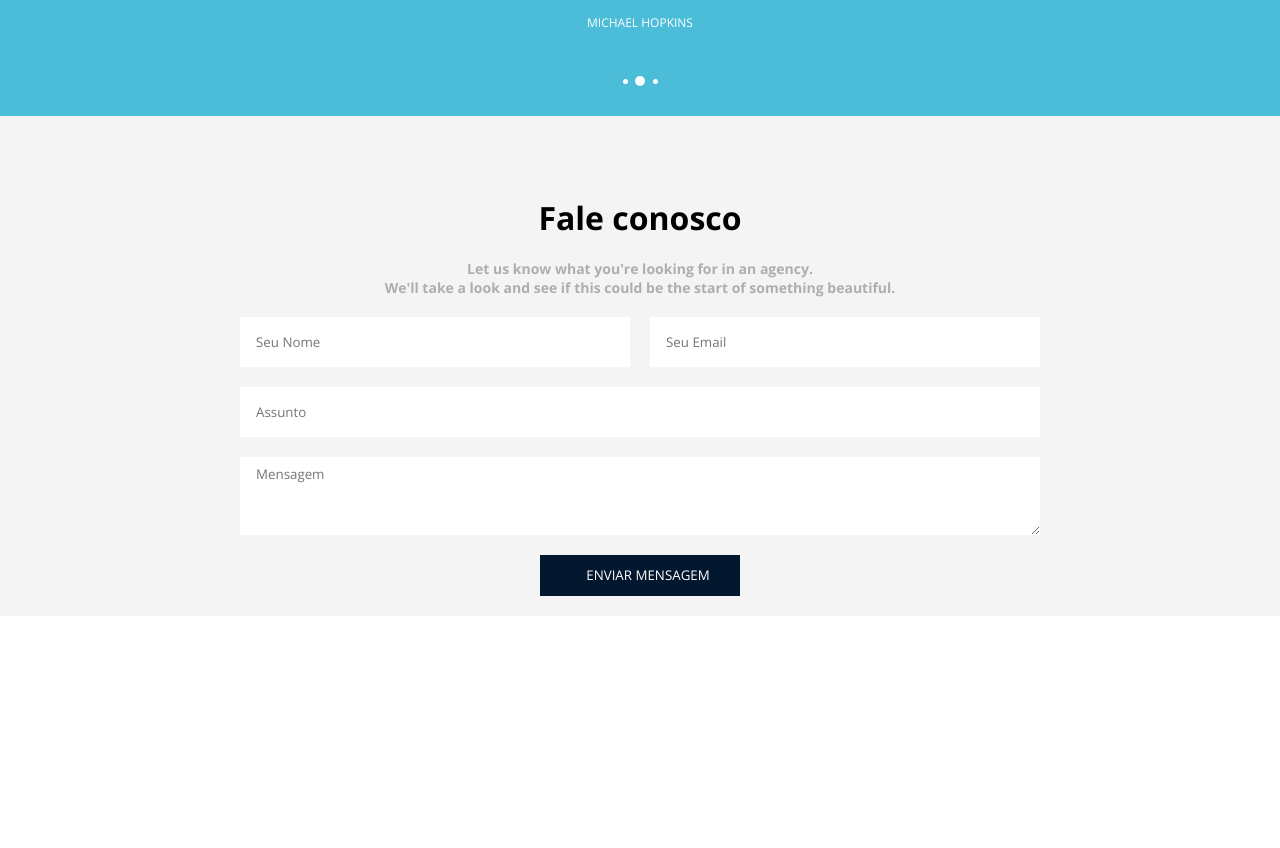
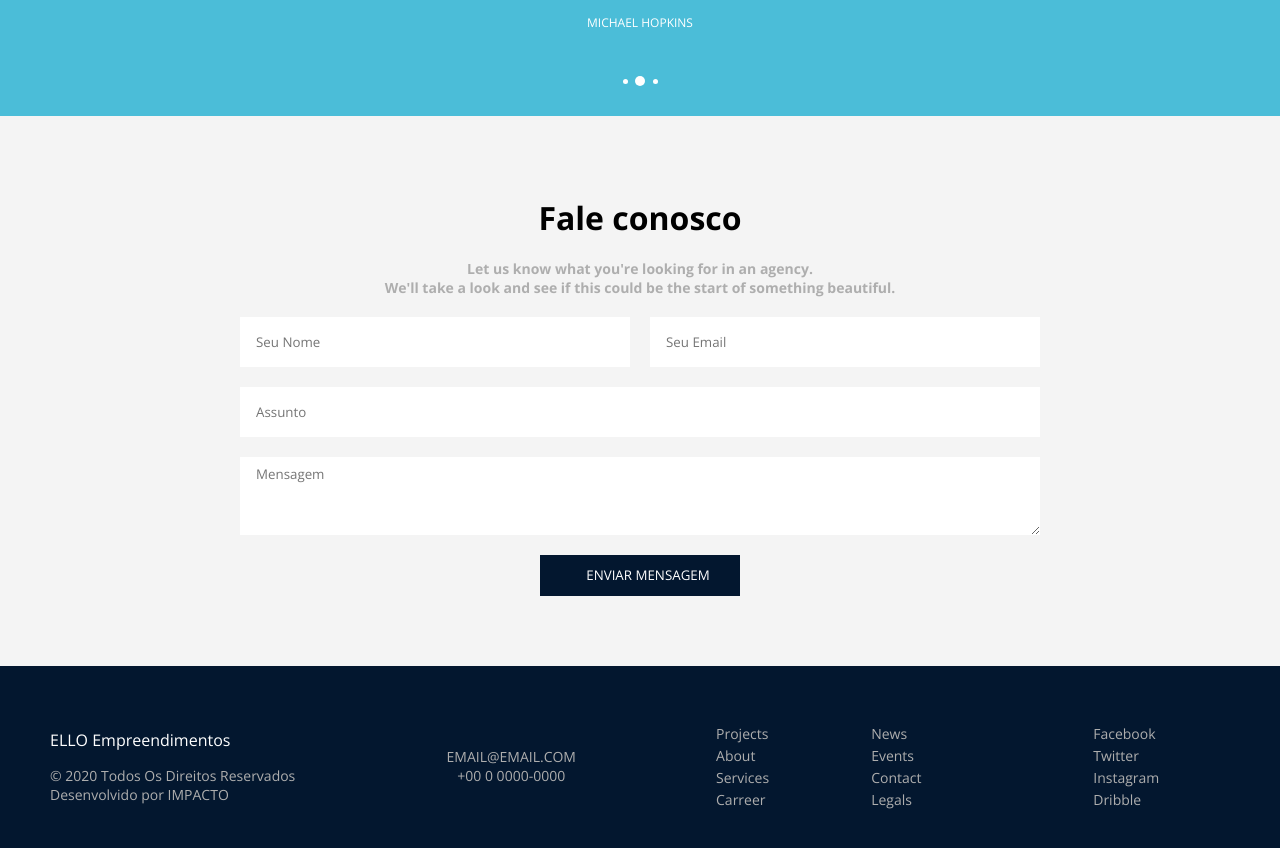
Before and after one commit to ValcineiJr/ello, a React (Create React App) app: page / in a window 1280 px wide. Shown: the part 2988-3836 px from the top of the page. Before the commit the page ends 3664 px from the top, so only its background shows below. Built offline with nearby package versions, Linux system fonts and the light colour scheme.

Commit message:
footer finalizado

```diff
--- a/src/App.js
+++ b/src/App.js
@@ -340,7 +340,69 @@ function App() {
           </div>
           <input type="submit" value="ENVIAR MENSAGEM" />
         </Form>
-        <Footer></Footer>
+        <Footer>
+          <div className="direitos">
+            <p className="title">ELLO Empreendimentos</p>
+            <div>
+              <p className="copy">
+                &copy; 2020 Todos Os Direitos Reservados Desenvolvido por
+                IMPACTO
+              </p>
+            </div>
+          </div>
+          <div className="email">
+            <p>EMAIL@EMAIL.COM</p>
+            <p>+00 0 0000-0000</p>
+          </div>
+          <div className="news">
+            <ul>
+              <li>
+                <a href="#">Projects</a>
+              </li>
+              <li>
+                <a href="#">About</a>
+              </li>
+              <li>
+                <a href="#">Services</a>
+              </li>
+              <li>
+                <a href="#">Carreer</a>
+              </li>
+            </ul>
+            <div>
+              <ul>
+                <li>
+                  <a href="#">News</a>
+                </li>
+                <li>
+                  <a href="#">Events</a>
+                </li>
+                <li>
+                  <a href="#">Contact</a>
+                </li>
+                <li>
+                  <a href="#">Legals</a>
+                </li>
+              </ul>
+            </div>
+          </div>
+          <div className="social">
+            <ul>
+              <li>
+                <a href="#">Facebook</a>
+              </li>
+              <li>
+                <a href="#">Twitter</a>
+              </li>
+              <li>
+                <a href="#">Instagram</a>
+              </li>
+              <li>
+                <a href="#">Dribble</a>
+              </li>
+            </ul>
+          </div>
+        </Footer>
       </Container>
     </div>
   );
--- a/src/styles.css
+++ b/src/styles.css
@@ -5,6 +5,10 @@
   margin: 0;
   box-sizing: border-box;
   font-family: "Open Sans", sans-serif;
+}
+
+a {
+  text-decoration: none;
 }
 
 ul {
--- a/src/styles.js
+++ b/src/styles.js
@@ -5,7 +5,6 @@ const buttonColor = "#4BBDD8";
 export const Container = styled.div`
   min-height: 100vh;
   display: flex;
-  padding-bottom: 60px;
   flex-direction: column;
 `;
 export const Header = styled.div`
@@ -451,9 +450,10 @@ export const Form = styled.form`
   display: flex;
   background: #f4f4f4;
   width: 100%;
-  height: 500px;
+  height: 550px;
   /* background: Red; */
   padding-top: 80px;
+  padding-bottom: 50px;
   flex-direction: column;
 
   .header {
@@ -521,4 +521,45 @@ export const Form = styled.form`
 
 export const Footer = styled.div`
   display: flex;
+  width: 100%;
+  height: 200px;
+  margin-top: auto;
+  background: ${headerBgColor};
+
+  p.title {
+    font-size: 16px;
+    color: #fff;
+    margin-bottom: 15px;
+  }
+
+  p {
+    font-size: 14px;
+  }
+
+  .direitos,
+  .news,
+  .email,
+  .social {
+    flex: 1;
+    /* background: green; */
+    color: #aeaeae;
+    display: flex;
+    justify-content: center;
+    align-items: center;
+  }
+  .direitos {
+    flex-direction: column;
+    align-items: flex-start;
+    padding-left: 50px;
+  }
+  .email {
+    flex-direction: column;
+  }
+  .news {
+    justify-content: space-around;
+  }
+  a {
+    color: #aeaeae;
+    font-size: 14px;
+  }
 `;
```
